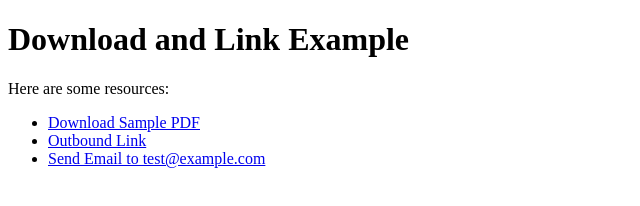
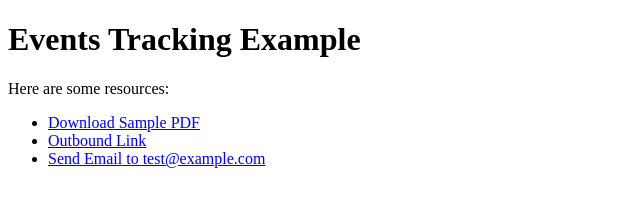
Before and after one commit to mvavassori/flockcounter, a plain HTML site: page playground/events.html in a window 1280 px wide. Shown: the whole page, without its empty margins (0-640 px from the left). Drawn offline with Linux system fonts and the light colour scheme.

Commit message:
track events

```diff
--- a/playground/events.html
+++ b/playground/events.html
@@ -3,10 +3,10 @@
   <head>
     <meta charset="UTF-8" />
     <meta name="viewport" content="width=device-width, initial-scale=1.0" />
-    <title>Download and Link Example</title>
+    <title>Events Tracking</title>
   </head>
   <body>
-    <h1>Download and Link Example</h1>
+    <h1>Events Tracking Example</h1>
     <p>Here are some resources:</p>
     <ul>
       <li>
```
